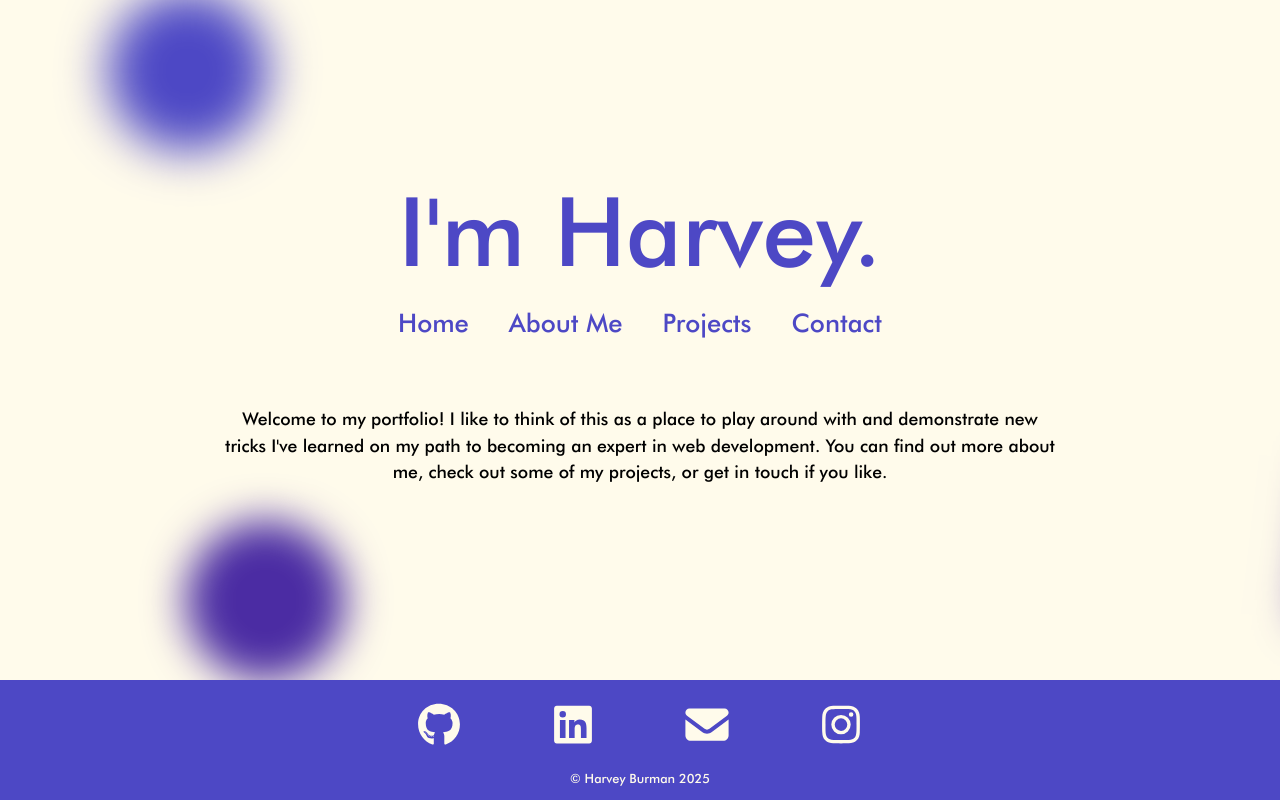
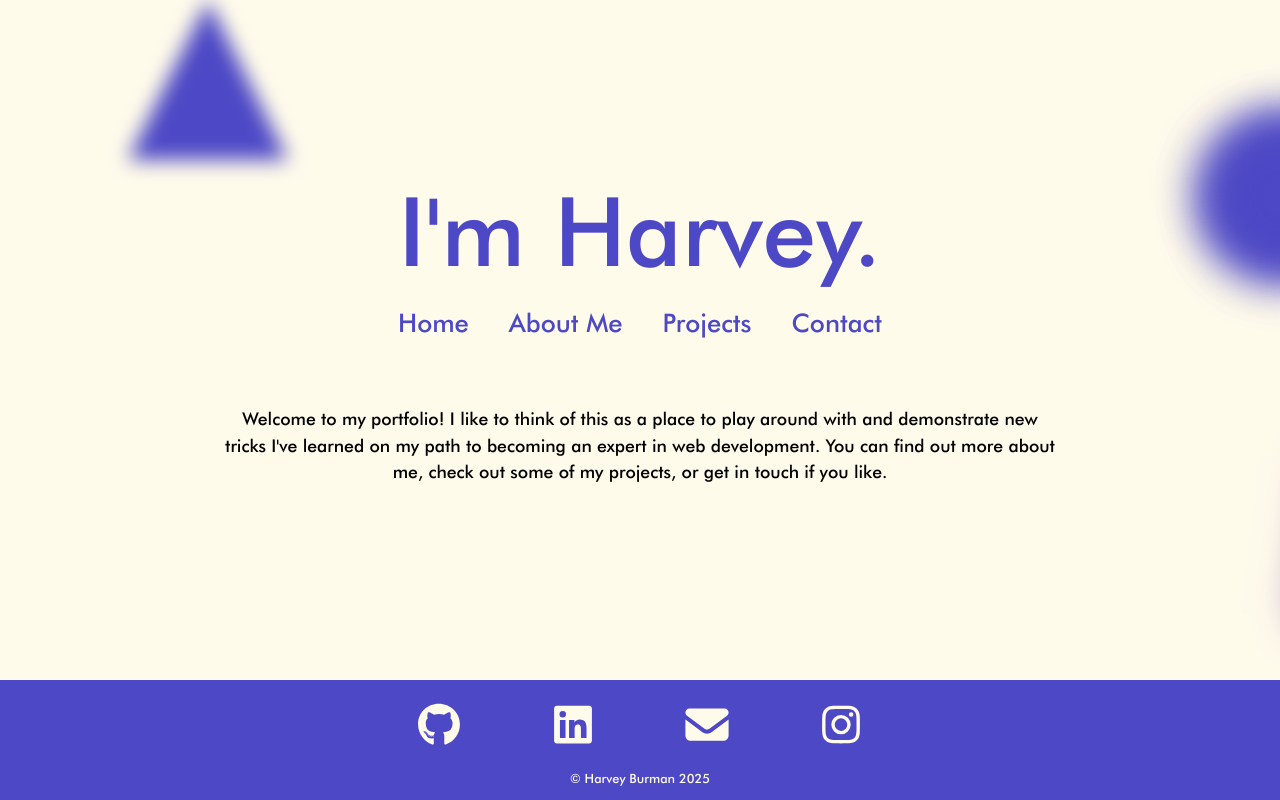
Before and after one commit to hravv/Portfolio, a React (Vite) app in the folder portfolio/: page / in a window 1280 px wide. Built offline with nearby package versions, Linux system fonts and the light colour scheme.

Commit message:
added test triangle

```diff
--- a/portfolio/src/App.css
+++ b/portfolio/src/App.css
@@ -44,23 +44,44 @@ body {
   overflow: hidden;
 }
 
-.ball, .square {
+.test {
+  position:absolute;
+  left: -20vw;
+  width: 20vmin;
+  height: 20vmin;
+  box-shadow: 0 0 5vmin currentColor;
+  color: #4D48C5;
+  background-color: #4D48C5;
+  backface-visibility: visible;
+  clip-path: polygon(50% 0%, 0% 100%, 100% 100%);
+}
+
+.ball, .square, .triangle {
   position: absolute;
   width: 20vmin;
   height: 20vmin;
   backface-visibility: hidden;
-  animation: move linear infinite;
+  animation: move linear infinite
 }
 
 .ball {
   border-radius: 50%;
 }
 
-.shape:nth-child(odd) {
+.triangle {
+  border-radius: 50%;
+}
+
+.triangle-parent {
+  filter: drop-shadow(30vw 0px 10px);
+  color: inherit;
+}
+
+.shape:nth-child(odd), .triangle-parent:nth-child(odd) {
     color: #4D48C5;
 }
 
-.shape:nth-child(even) {
+.shape:nth-child(even), .triangle-parent:nth-child(even) {
     color: #4B2CA3;
 }
 
--- a/portfolio/src/App.jsx
+++ b/portfolio/src/App.jsx
@@ -17,10 +17,17 @@ function App() {
       <span className='shape ball' />
       <span className='shape square' />
       <span className='shape square' />
-      <span className='shape ball' />
-      <span className='shape ball' />
+      <div className='triangle-parent'>
+        <span className='shape triangle' />
+      </div>
+      <div className='triangle-parent'>
+        <span className='shape triangle' />
+      </div>
     </div>
     <div className='relative z-10 min-h-screen w-full flex flex-col'>
+      <div className='triangle-parent'>
+        <span className='test'></span>
+      </div>
       <div className='h-[5rem] lg:h-[10rem]'></div>
       {/* Top Space */}
       <div className='head-container'>
```
